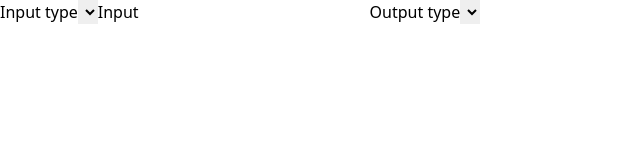
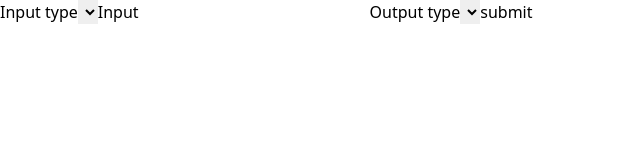
Before and after one commit to fasonju/webParser, an Angular app: page / in a window 1280 px wide. Shown: the top 160 px of the page, without its empty margins (0-640 px from the left). Built offline with nearby package versions, Linux system fonts and the light colour scheme.

Commit message:
add validator to formgroup

```diff
--- a/src/app/Components/converter/converter.component.html
+++ b/src/app/Components/converter/converter.component.html
@@ -5,7 +5,7 @@
     <input id="input" type="text" formControlName="input">
     <label for="output-type">Output type</label>
     <select id="output-type" formArrayName="outputType"></select>
-    <button type="submit" [disabled]="!converterForm.valid"></button>
+    <button type="submit" [disabled]="!converterForm.valid">submit</button>
 </form>
 
 {{ output }}
--- a/src/app/Components/converter/converter.component.ts
+++ b/src/app/Components/converter/converter.component.ts
@@ -24,7 +24,10 @@ export class ConverterComponent {
     constructor() {
         this.converterForm = new FormGroup({
             inputType: new FormControl('', {nonNullable: true}),
-            input: new FormControl<string>('', {nonNullable: true}),
+            input: new FormControl<string>('', {
+                nonNullable: true,
+                validators: [this.inputValidator]
+            },),
             outputType: new FormControl('', {nonNullable: true}),
         })
     }
```
